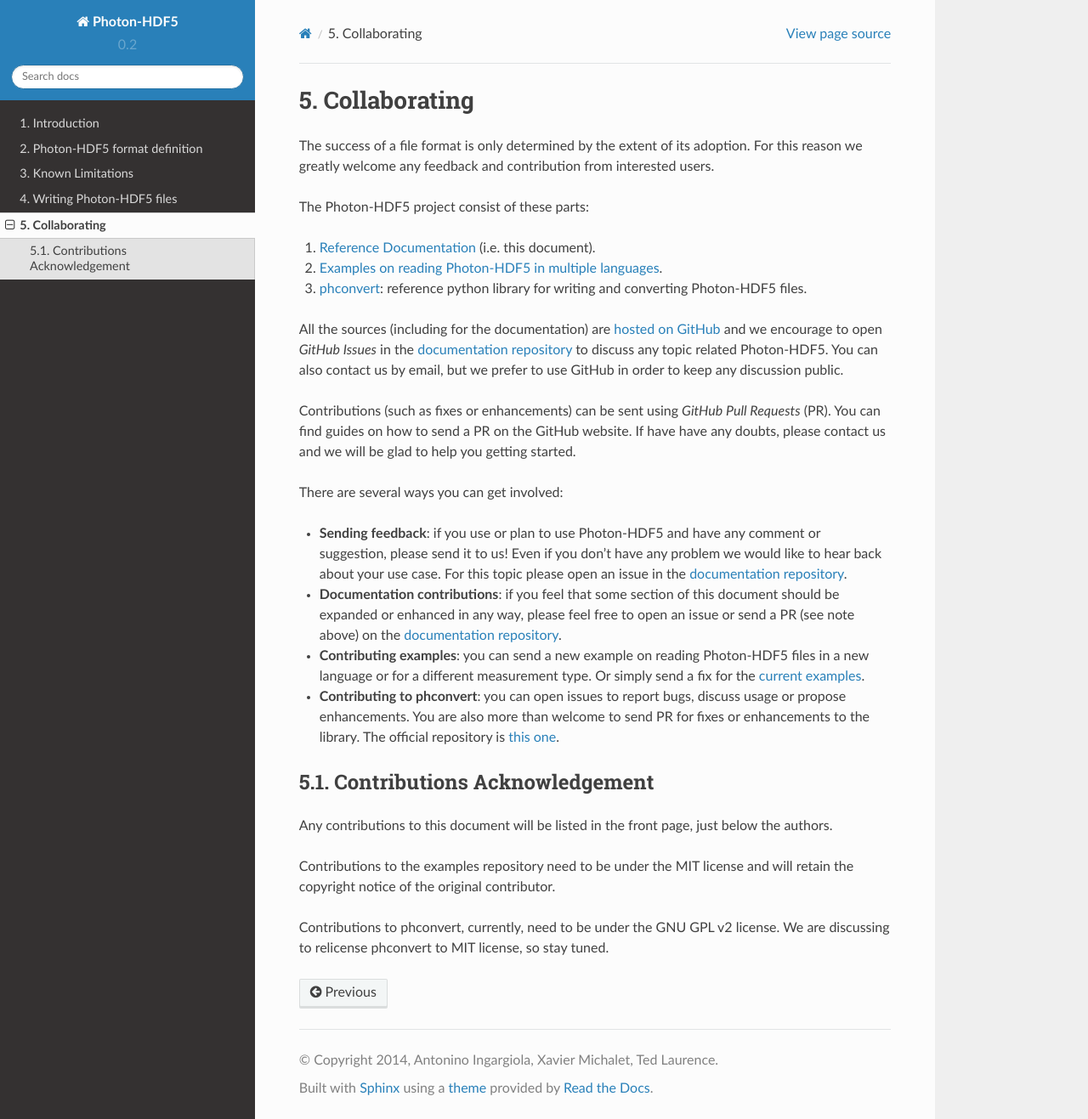
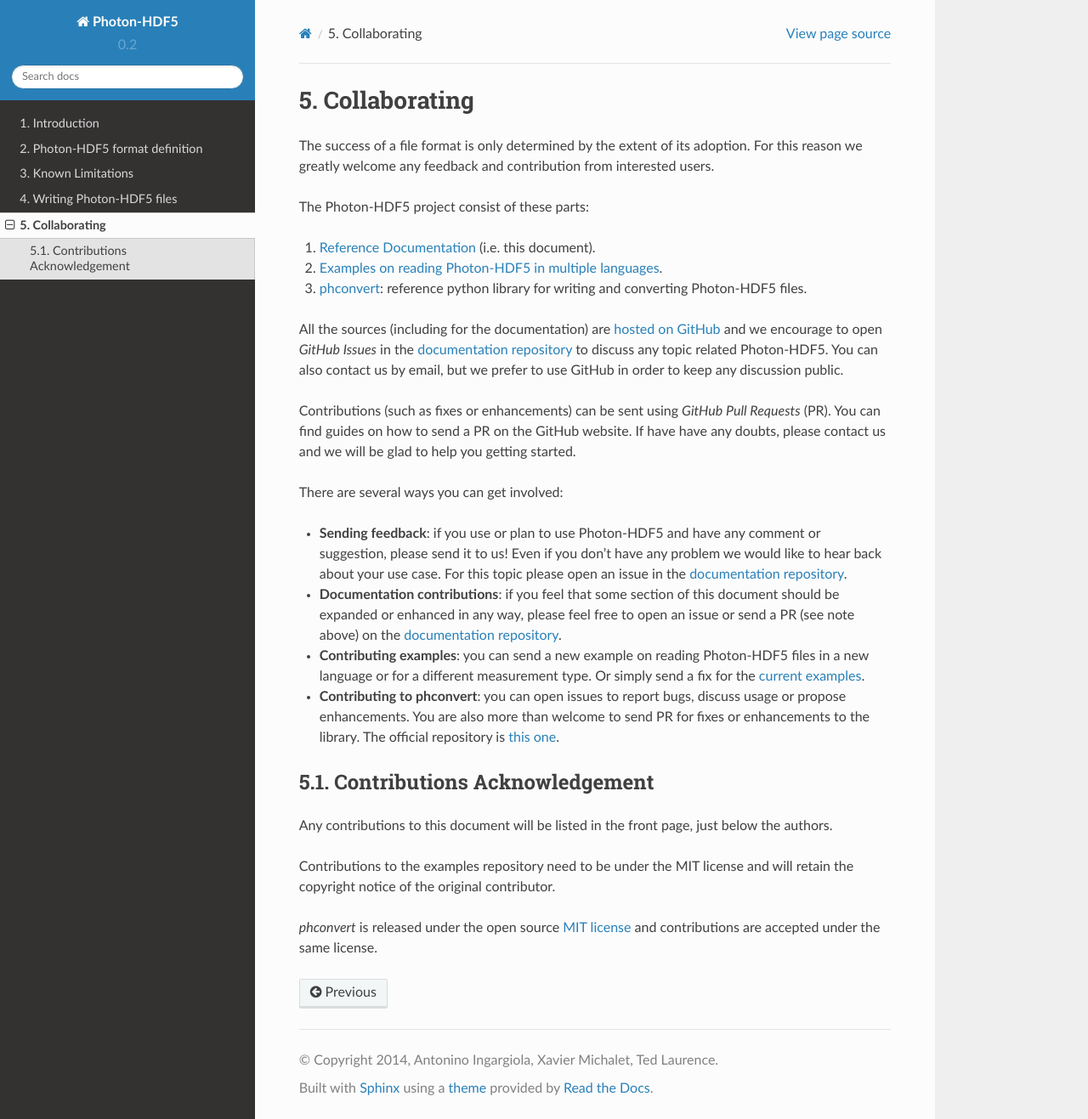
Before and after one commit to Photon-HDF5/photon-hdf5, a Sphinx documentation site: the page built from docs/contributing.rst, in a window 1280 px wide and 1317 px high. Shown: the whole window at 85% size. Built offline with Sphinx 7.4.7 and the Read the Docs theme 2.0.0, drawn with Linux system fonts in a browser that asks for light colours.

Commit message:
Small fixes

```diff
--- a/docs/contributing.rst
+++ b/docs/contributing.rst
@@ -57,5 +57,5 @@ the authors.
 Contributions to the examples repository need to be under the MIT license
 and will retain the copyright notice of the original contributor.
 
-Contributions to phconvert, currently, need to be under the GNU GPL v2 license.
-We are discussing to relicense phconvert to MIT license, so stay tuned.
+*phconvert* is released under the open source `MIT license <http://opensource.org/licenses/MIT>`__
+and contributions are accepted under the same license.
--- a/docs/phdata.rst
+++ b/docs/phdata.rst
@@ -367,7 +367,7 @@ file. If some information is not available the relative field may be omitted.
   the Photon-HDF5 file.
 
 - **format_name**: (string) this must always be "Photon-HDF5"
-- **format_version**: (string) for the current version it  must be "0.3"
+- **format_version**: (string) the Photon-HDF5 version string (e.g. "0.3")
 - **format_url**: (string) A URL pointing to the Photon-HDF5 specification
   document.
 
--- a/docs/writing.rst
+++ b/docs/writing.rst
@@ -4,7 +4,7 @@ Writing Photon-HDF5 files
 =========================
 
 The recommended way to write (or convert) Photon-HDF5 files is by using the
-phconvert python library.
+`phconvert <https://github.com/Photon-HDF5/phconvert>`_ python library.
 
 However, some user may want to save Photon-HDF5 files directly from an
 acquisition software not written in python (as opposed to converting the files
@@ -48,7 +48,7 @@ files, some users may prefer saving file directly from their non-python
 applications. This is the only approach for non-python acquisition
 applications that want to natively save to Photon-HDF5.
 
-Note that in this case the user needs to use a HDF5 library for the language
+Note that in this case, the user needs to use a HDF5 library for the language
 of choice and needs to be able to create HDF5 files.
 
 To facilitate this task, we provide a JSON file containing all the official
```
